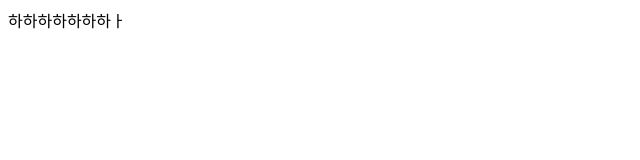
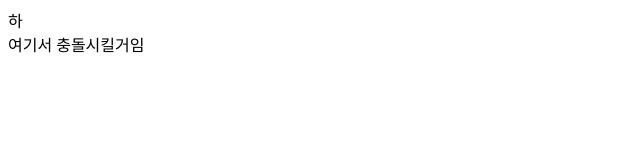
Before and after one commit to nugurejeil/test, a plain HTML site: page index.html in a window 1280 px wide. Shown: the whole page, without its empty margins (0-640 px from the left). Drawn offline with Linux system fonts and the light colour scheme.

Commit message:
충돌 테스트

```diff
--- a/index.html
+++ b/index.html
@@ -10,6 +10,11 @@
   <meta name="author" content="">
 </head>
 <body>
-  하하하하하하하ㅏ
+  <!-- 여기 수정 -->
+  하
+
+  <div>
+    여기서 충돌시킬거임
+  </div>
 </body>
 </html>
```
